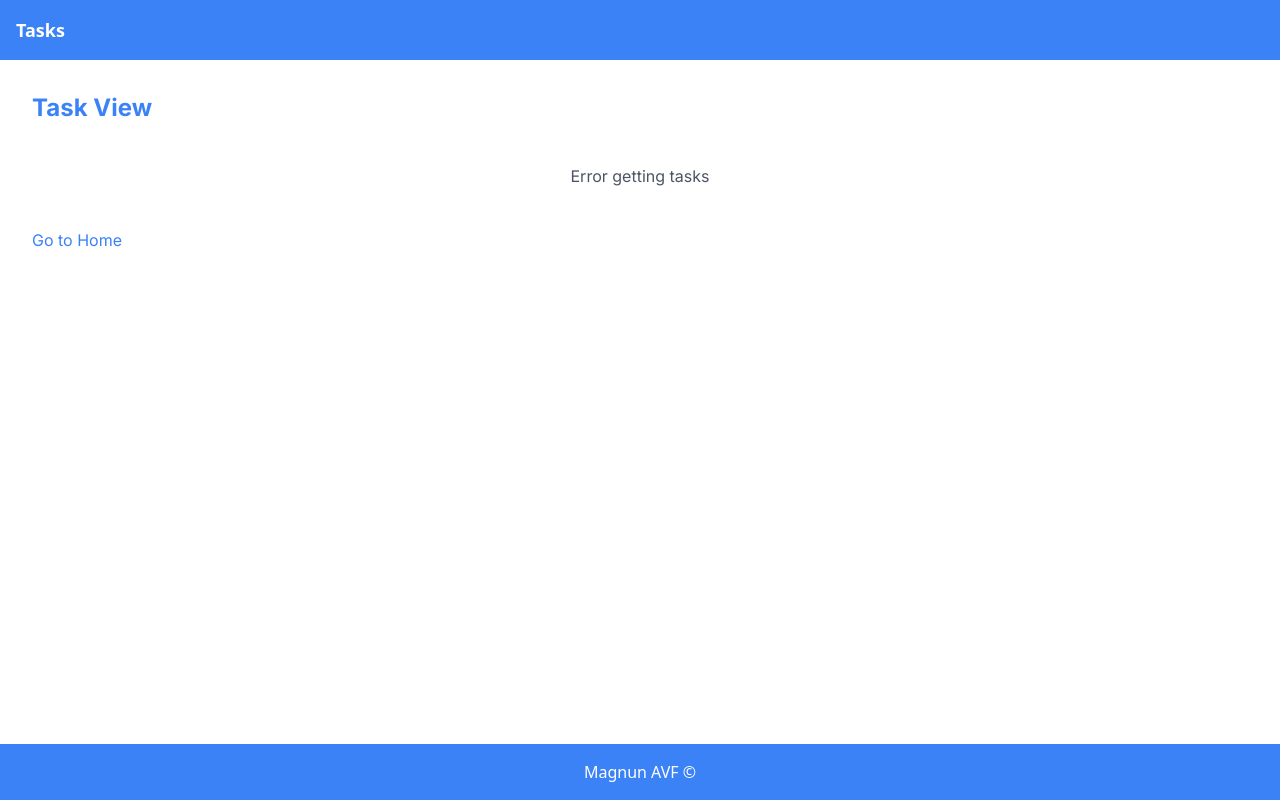
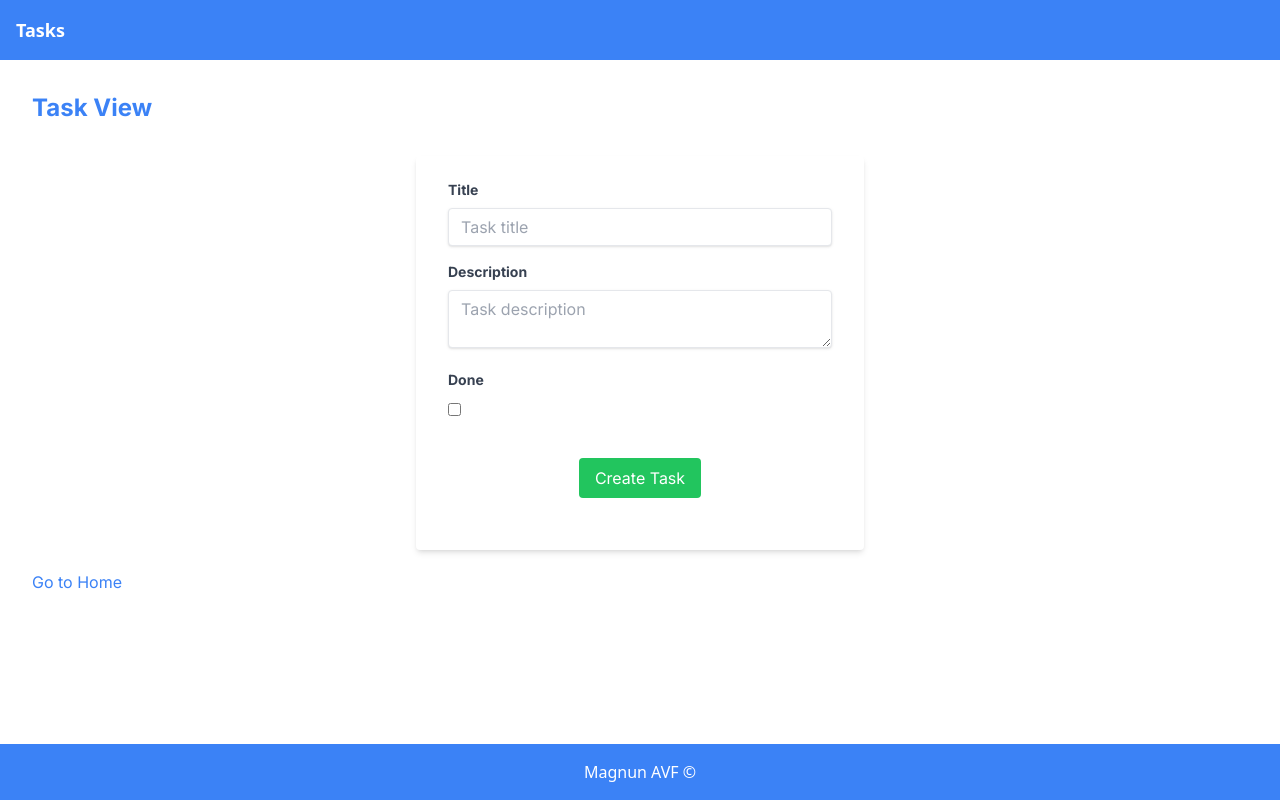
Before and after one commit to MagnunAVF/tasks, a Next.js app in the folder tasks-client/: page /tasks/new in a window 1280 px wide. Built offline with nearby package versions, Linux system fonts and the light colour scheme; no server answers.

Commit message:
feat (client): Implement new task page

```diff
--- a/tasks-client/src/components/TaskCard.tsx
+++ b/tasks-client/src/components/TaskCard.tsx
@@ -21,7 +21,7 @@ const TaskCard = ({ task, full }: { task: Task, full: boolean}) => {
         let classname = "bg-white p-4 rounded-lg shadow-md";
 
         if (!full) {
-            classname += " clickable-div";
+            classname += " clickable-div"
 
             isHovered ? classname += " hovered" : classname += "";
         }
--- /dev/null
+++ b/tasks-client/src/components/TaskForm.tsx
@@ -0,0 +1,85 @@
+import { useState } from 'react';
+
+import { NewTask, Task } from "@/interfaces/task";
+
+const TaskForm = ({ onSave, update, task }:
+    { onSave: any, task: Task|null, update: boolean}) => {
+
+    const [title, setTitle] = useState(update ? task?.title ?? '' : '');
+    const [description, setDescription] = useState(update ? task?.description ?? '' : '');
+    const [done, setDone] = useState(update ? task?.done ?? false : false);
+
+    const handleSubmit = (e: any) => {
+        e.preventDefault();
+
+        const newTask: NewTask = {
+            title,
+            description,
+            done,
+        };
+
+        onSave(newTask);
+
+        if (!update) {
+            setTitle('');
+            setDescription('');
+            setDone(false);
+        }
+    };
+
+    return (
+      <div className="max-w-md mx-auto mt-8">
+        <form onSubmit={handleSubmit} className="bg-white shadow-md rounded px-8 pt-6 pb-8 mb-4">
+          <div className="mb-4">
+            <label className="block text-gray-700 text-sm font-bold mb-2" htmlFor="title">
+              Title
+            </label>
+            <input
+              className="shadow appearance-none border rounded w-full py-2 px-3 text-gray-700 leading-tight focus:outline-none focus:shadow-outline"
+              id="title"
+              type="text"
+              placeholder="Task title"
+              required
+              value={title}
+              onChange={(e) => setTitle(e.target.value)}
+            />
+          </div>
+          <div className="mb-4">
+            <label className="block text-gray-700 text-sm font-bold mb-2" htmlFor="description">
+              Description
+            </label>
+            <textarea
+              className="shadow appearance-none border rounded w-full py-2 px-3 text-gray-700 leading-tight focus:outline-none focus:shadow-outline"
+              id="description"
+              placeholder="Task description"
+              required
+              value={description}
+              onChange={(e) => setDescription(e.target.value)}
+            />
+          </div>
+          <div className="mb-4">
+            <label className="block text-gray-700 text-sm font-bold mb-2" htmlFor="done">
+              Done
+            </label>
+            <input
+              className="mr-2 leading-tight"
+              id="done"
+              type="checkbox"
+              checked={done}
+              onChange={(e) => setDone(e.target.checked)}
+            />
+          </div>
+          <div className="flex items-center justify-center">
+            <button
+              className="bg-green-500 hover:bg-green-600 text-white px-4 py-2 rounded my-5 focus:outline-none focus:shadow-outline"
+              type="submit"
+            >
+              { update ? "Update" : "Create" } Task
+            </button>
+          </div>
+        </form>
+      </div>
+    );
+}
+
+export default TaskForm;
--- a/tasks-client/src/pages/index.tsx
+++ b/tasks-client/src/pages/index.tsx
@@ -1,4 +1,5 @@
 import { GetServerSideProps } from 'next';
+import Link from "next/link"
 import { Inter } from 'next/font/google'
 
 import { Task } from '@/interfaces/task';
@@ -34,13 +35,16 @@ function generateNoTasksMessage() {
   )
 }
 
-export default function Home({ tasks, errorMessage }: { tasks: Task[], errorMessage: String}) {
+export default function HomePage({ tasks, errorMessage }: { tasks: Task[], errorMessage: String}) {
   return (
     <main className={`flex-grow p-4 ${inter.className}`}>
-        <section className="bg-white p-4 rounded-lg shadow-md flex justify-between items-center">
-            <h3 className="text-2xl font-bold">Tasks List</h3>
-            <button className="bg-green-500 hover:bg-green-600 text-white px-4 py-2 rounded">Create</button>
-        </section>
+        <h3 className="text-2xl font-bold">Tasks List</h3>
+
+        <Link href="/tasks/new">
+          <button className="bg-green-500 hover:bg-green-600 text-white px-4 py-2 rounded my-5 focus:outline-none focus:shadow-outline">
+            New
+          </button>
+        </Link>
 
         {
           errorMessage !== "" ?
--- a/tasks-client/src/pages/tasks/[id].tsx
+++ b/tasks-client/src/pages/tasks/[id].tsx
@@ -17,7 +17,7 @@ function generateErrorMessage(errorMessage: String) {
   )
 }
 
-export default function Home({ task, errorMessage }: { task: Task, errorMessage: String}) {
+export default function ViewPage({ task, errorMessage }: { task: Task, errorMessage: String}) {
   return (
     <main className={`flex-grow p-4 ${inter.className}`}>
         <h3 className="text-2xl font-bold mb-5">Task View</h3>
--- /dev/null
+++ b/tasks-client/src/pages/tasks/new.tsx
@@ -0,0 +1,65 @@
+import { useState } from 'react';
+import Link from "next/link"
+import { useRouter } from 'next/router';
+import { Inter } from 'next/font/google'
+
+import { NewTask } from '@/interfaces/task';
+import TaskForm from '@/components/TaskForm';
+
+const inter = Inter({ subsets: ['latin'] })
+
+export const runtime = 'experimental-edge';
+
+
+function generateErrorMessage(errorMessage: String) {
+  return (
+    <section className="mt-4 flex justify-center items-center">
+      <p className="text-gray-600 text-center m-5">{errorMessage}</p>
+    </section>
+  )
+}
+
+export default function NewPage() {
+  const [errorMessage, setErrorMessage] = useState('');
+  const router = useRouter();
+  const goToHomePage = () => {
+    router.push('/');
+  };
+
+  const handleCreateTask = async (newTask: NewTask) => {
+    try {
+      const res = await fetch(
+        `${process.env.NEXT_PUBLIC_BFF_API_URL}/tasks`,
+        {
+            method: "POST",
+            headers: {
+                "Content-Type": "application/json",
+            },
+            body: JSON.stringify(newTask),
+        }
+      );
+      if (res.status === 201) {
+        goToHomePage();
+      } else {
+        throw new Error();
+      }
+    } catch (error) {
+        setErrorMessage("Error creating task!");
+    }
+  };
+
+  return (
+    <main className={`flex-grow p-4 ${inter.className}`}>
+        <h3 className="text-2xl font-bold mb-5">Task View</h3>
+
+        {errorMessage !== '' ?
+            generateErrorMessage(errorMessage) :
+            (<TaskForm onSave={handleCreateTask} update={false} task={null}/>)
+        }
+
+        <div className="mt-5">
+            <Link href="/">Go to Home</Link>
+        </div>
+    </main>
+  )
+}
```
